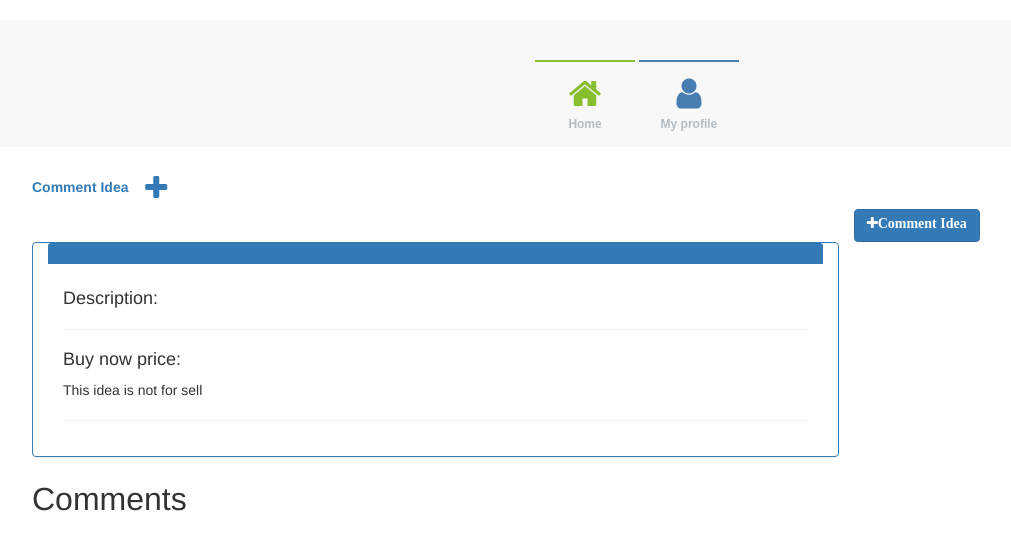
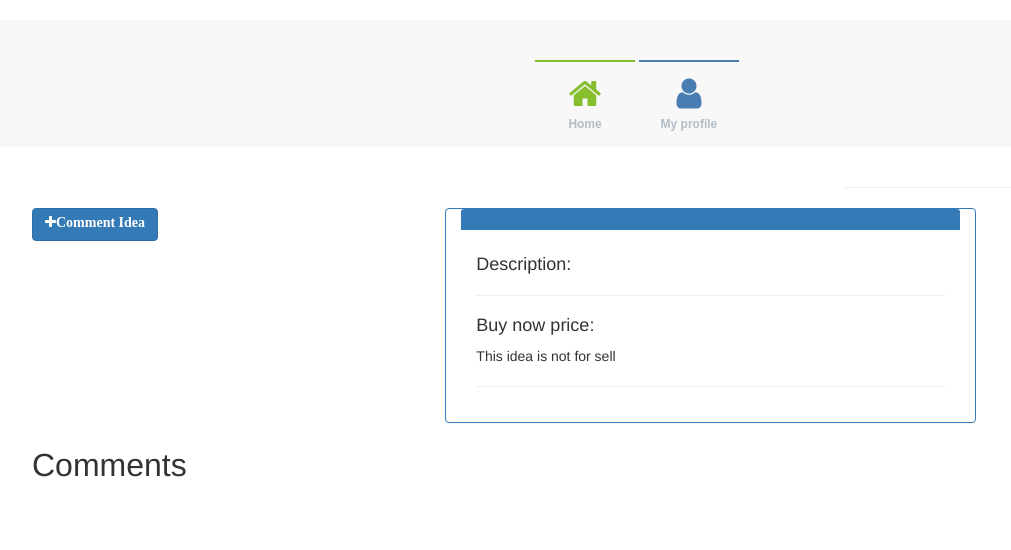
Before and after one commit to gorkarevilla/agile, a Django app: template agile/ideas/templates/ideas/detail.html in a window 1280 px wide. Shown: the part 52-602 px from the top of the page, without its empty margins (3-1014 px from the left). Run offline with Django 3.2, Linux system fonts and the light colour scheme; the template is opened without the code that fills it, so the values that code supplies are empty; some libraries are stand-ins or nearby versions.

Commit message:
Fixed more merge problems

```diff
--- a/agile/ideas/templates/ideas/detail.html
+++ b/agile/ideas/templates/ideas/detail.html
@@ -1,27 +1,21 @@
 {% extends "base.html" %}
 
 {% block content %}
-	<div class="btn-group col-md-12" role="group">
-          <a href="/ideas/comment?id={{idea.pk}}"><label>Comment Idea</label>
-            <i class=" btn fa fa-plus fa-2x" aria-hidden="true"></i>
-          </a><br>
-          <div class="btn-group col-md-8" role="group">
+	<div class="btn-group col-md-8" role="group">
 	    {% if idea.creator|stringformat:"s" == user.get_username or user.is_superuser %}
 	    	<a href="/ideas/editIdea?id={{idea.pk}}" class=" btn btn-primary btn-md fa fa-pencil-square-o" aria-hidden="true"><label>Edit Idea</label></a>
-		<a href="/ideas/main?delete={{idea.pk}}" class="btn btn-primary btn-md fa fa-trash" aria-hidden="true" onclick="return confirm('Are you sure to delete the Idea?')"><label>Delete Idea</label></a>
-		{%endif%}
-	    {% if idea.sell_price != None %}
-			<br><a href="/ideas/main?buy={{idea.pk}}"><label>Buy Idea</label>
-	    		<i aria-hidden="true"></i>
-	    	</a>
-
+			<a href="/ideas/main?delete={{idea.pk}}" class="btn btn-primary btn-md fa fa-trash" aria-hidden="true" onclick="return confirm('Are you sure to delete the Idea?')"><label>Delete Idea</label></a>
 	    {% endif %}
 
 	</div>
-
+	<hr>
 	<div class="col-md-4">
 		<a href="/ideas/comment?id={{idea.pk}}" class=" btn btn-primary btn-md fa fa-plus" aria-hidden="true" ><label>Comment Idea</label></a><br>
 	</div>
+
+	</div>
+
+          <div class="btn-group col-md-8" role="group">
 	<div class="panel panel-primary col-md-8">
 	    <!-- Default panel contents -->
 	    <div class="panel-heading">{{idea.idea_title}}</div>
@@ -42,6 +36,8 @@
 	    </div>
 	  </div>
 
+
+
     <div class="col-md-4">
     	<p><font size="6">Comments</font></p>
     	{% for comment in comments %}
```
